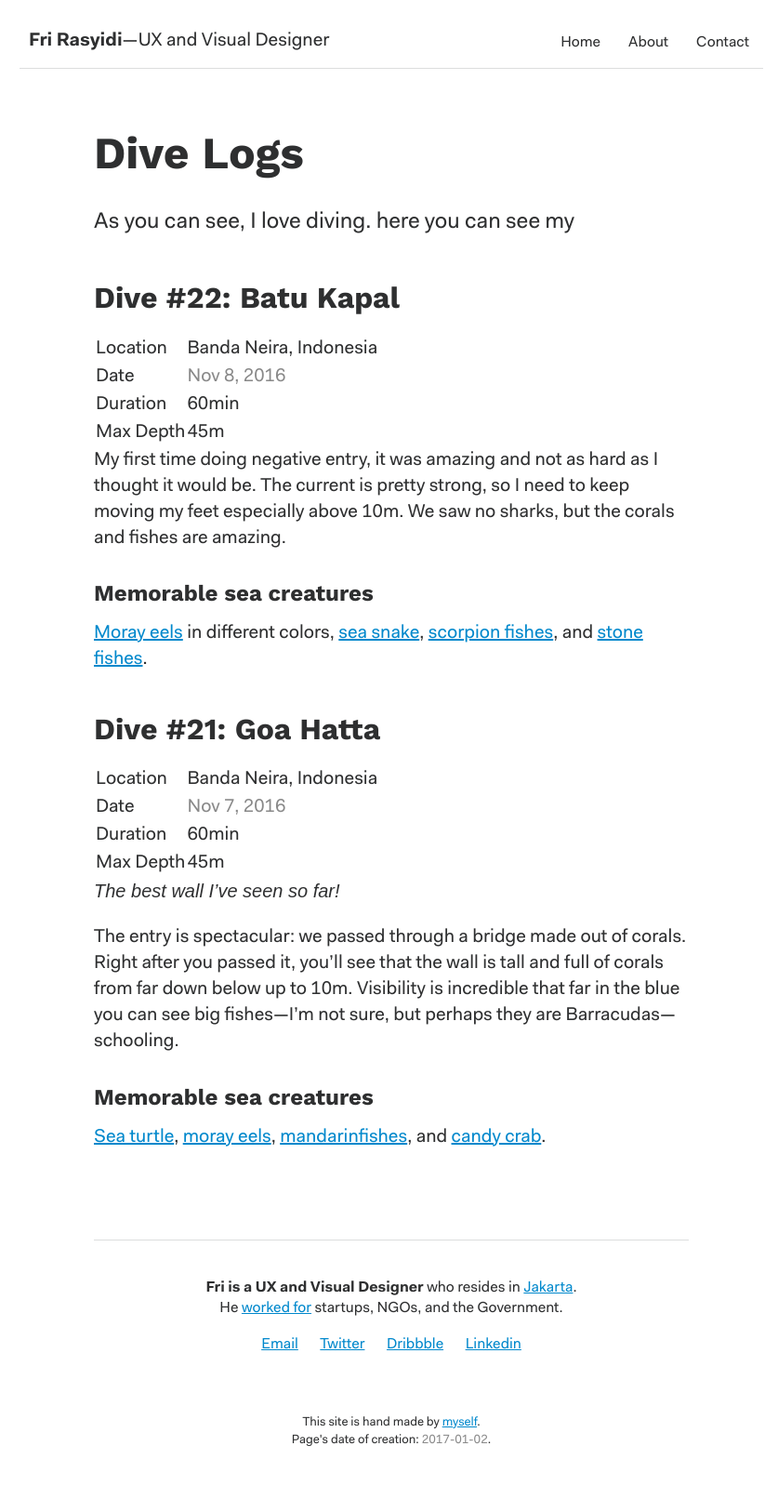
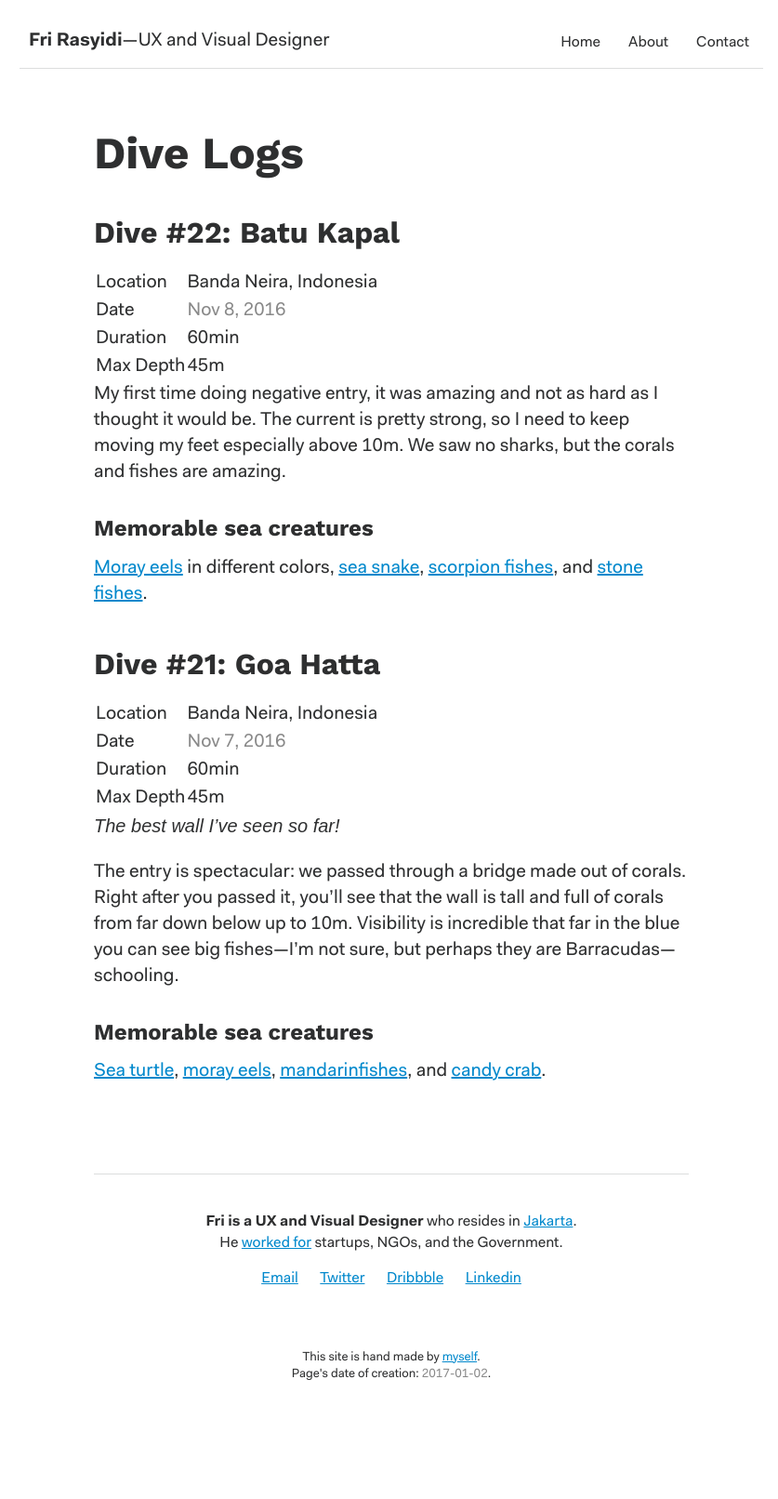
Before and after one commit to frirasyidi/frirasyidi.github.io, a Jekyll site: the page built from _pages/05_divelogs.md, in a window 1280 px wide. Shown: the whole page at 93% size, without its empty margins (219-1056 px from the left). Built offline with Jekyll 4.4.1, drawn with Linux system fonts in a browser that asks for light colours; some web fonts are replaced; after the commit the page ends 1541 px from its top, so only the background shows below that.

Commit message:
Update 05_divelogs.md

```diff
--- a/_pages/05_divelogs.md
+++ b/_pages/05_divelogs.md
@@ -6,8 +6,6 @@ date:   2017-01-02
 exclude: true
 ---
 # Dive Logs
-
-As you can see, I love diving. here you can see my
 
 <div class="divelogs">
   {% for post in site.categories.divelogs %}
```
